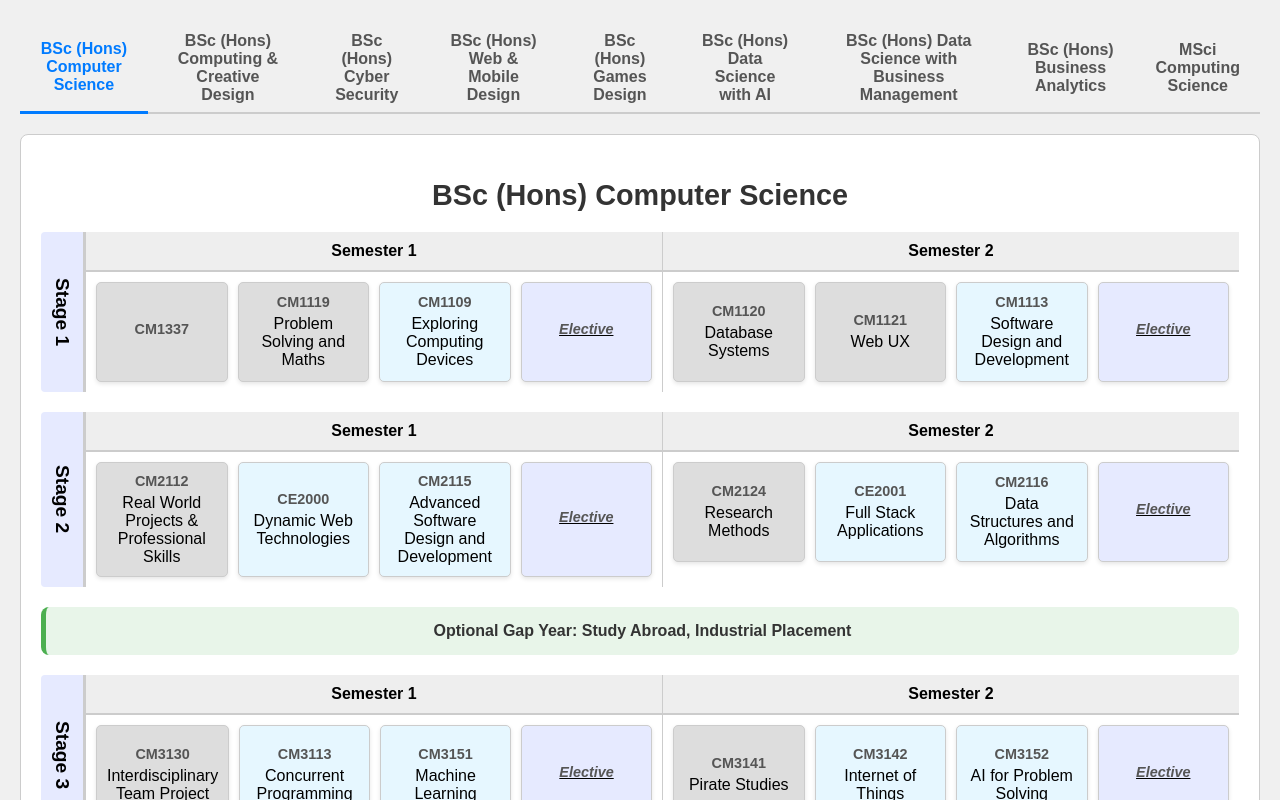
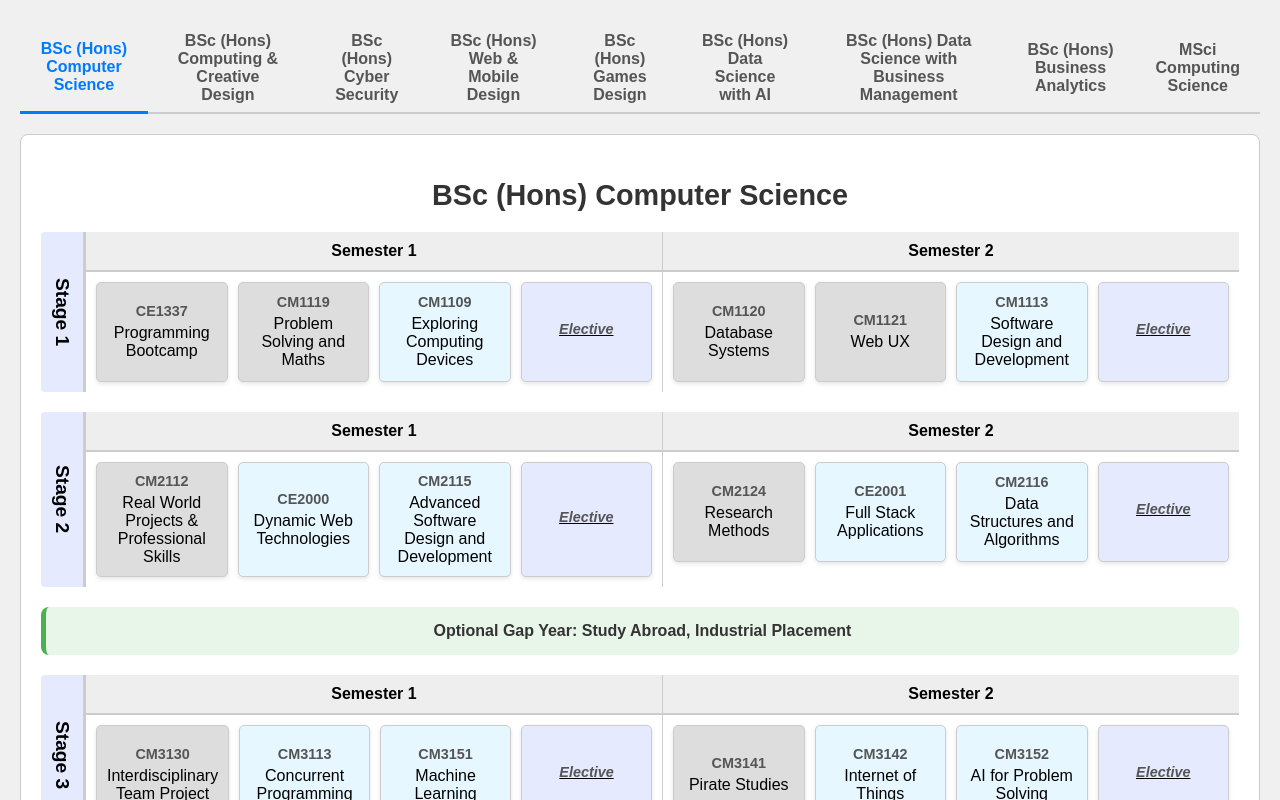
Before and after one commit to mzarb/socet-courses, a React (Create React App) app: page / in a window 1280 px wide. Shown: the top 800 px of the page. Built offline with nearby package versions, Linux system fonts and the light colour scheme.

Commit message:
updating core module

```diff
--- a/src/data/coremodules.js
+++ b/src/data/coremodules.js
@@ -4,7 +4,7 @@ import {moduleList} from './listofmodules';
 export const coreModules = {
   stage1: {
     semester1: [
-      { code: "CM1337", ...moduleList.CM1337, type: "Core", source: "core"  },
+      { code: "CE1337", ...moduleList.CE1337, type: "Core", source: "core"  },
       { code: "CM1119", ...moduleList.CM1119, type: "Core", source: "core"  },
     ],
     semester2: [
```
